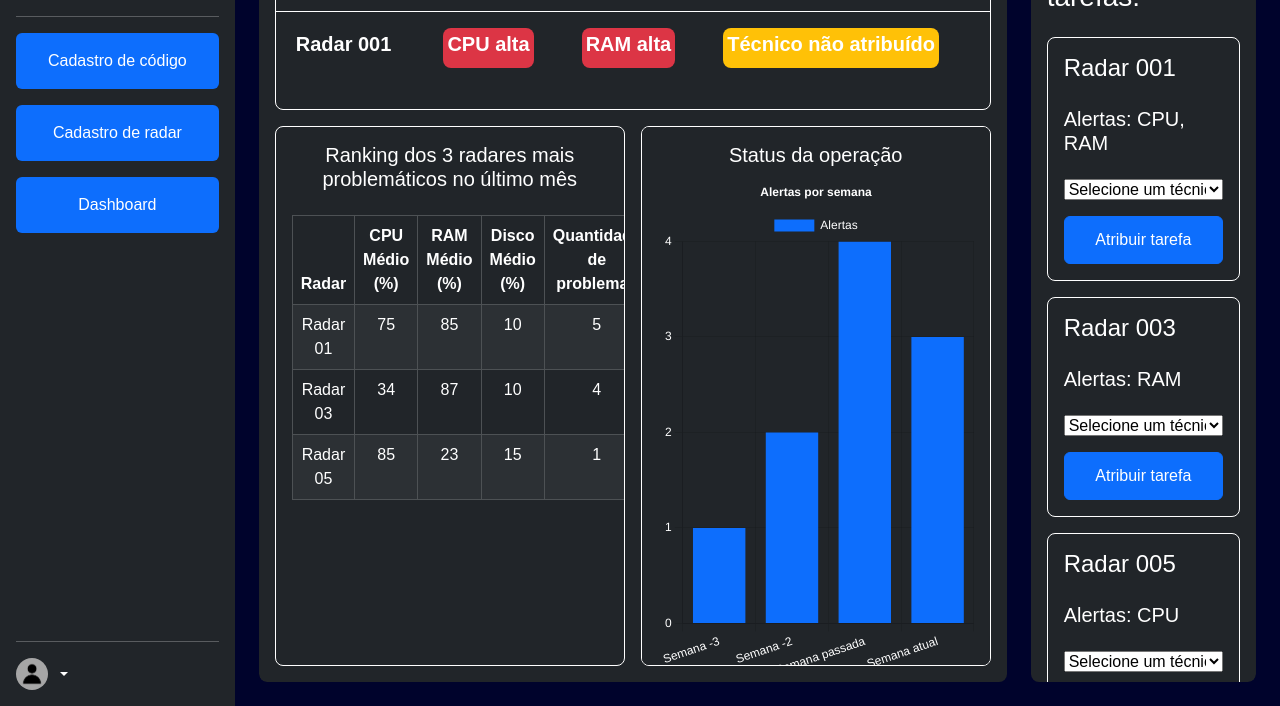
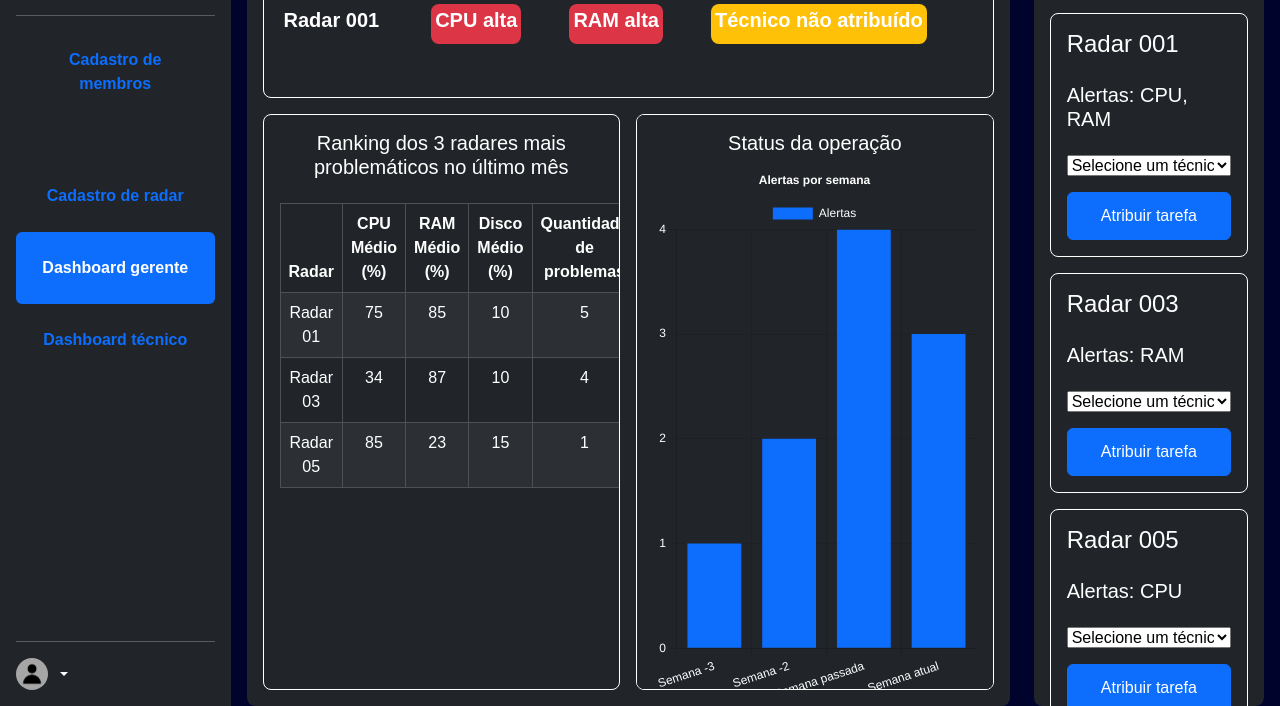
Before and after one commit to Strong-Eye/strong-eye, a website: page public/dashboard/dashboard-gerente.html in a window 1280 px wide. Shown: the part 94-800 px from the top of the page. Drawn offline with nearby package versions, Linux system fonts and the light colour scheme; files that its build step writes are made by us from their sources.

Commit message:
style, merge: atualização da area de cliente: adição da Dashboard do gerente

```diff
--- a/public/dashboard/dashboard-gerente.html
+++ b/public/dashboard/dashboard-gerente.html
@@ -18,31 +18,37 @@
 <body class="d-flex flex-row min-vh-100">
   <div class="offcanvas-md offcanvas-start text-bg-dark vh-100 d-flex flex-column " style="width: 290px;" tabindex="-1"
     id="offcanvasResponsive" aria-labelledby="offcanvasResponsiveLabel">
+
     <div class="offcanvas-header bg-dark d-flex mb-0 pb-0">
+      <img src="../assets/img/LOGO.png" alt="" style="max-height: 100%;" class="h-auto mw-100">
+    </div>
 
-      <img src="../assets/img/LOGO.png" alt="" style="max-height: 100%;" class="h-auto mw-100">
-
-    </div>
     <div class="offcanvas-body p-3 d-flex flex-column justify-content-between flex-grow-1">
       <hr />
-      <ul class="nav nav-pills flex-column mb-auto gap-3">
+      <ul class="nav nav-pills flex-column mb-auto">
         <li class="nav-item">
-          <a href="../cadastro-usuario.html" class="nav-link active p-3 text-center" aria-current="page">
-            Cadastro de código
+          <a href="./cadastro-usuario.html" class="nav-link p-3 text-center" aria-current="page">
+            <b>Cadastro de membros</b>
+          </a>
+        </li>
+        <br><br>
+         <li class="nav-item">
+          <a href="./cadastro-radar.html" class="nav-link p-4 text-center" aria-current="page">
+            <b>Cadastro de radar</b>
+          </a>
+        </li>
+        <li class="nav-item">
+          <a href="./dashboard-gerente.html" class="nav-link p-4 active text-center" aria-current="true">
+            <b>Dashboard gerente</b>
           </a>
         </li>
          <li class="nav-item">
-          <a href="./cadastro-radar.html" class="nav-link active p-3 text-center" aria-current="page">
-            Cadastro de radar
+          <a href="./dashboard-tecnico.html" class="nav-link p-4 text-center" aria-current="page">
+            <b>Dashboard técnico</b>
           </a>
         </li>
-        <li class="nav-item">
-          <a href="#" class="nav-link active p-3 text-center" aria-current="page">
-            Dashboard
-          </a>
-        </li>
+
       </ul>
-
       <hr />
       <div class="dropdown">
         <a href="#" class="d-flex align-items-center text-white text-decoration-none dropdown-toggle"
@@ -57,12 +63,13 @@
   </div>
 
 
-  <main class="flex-grow-1 w-100 vh-100 d-flex flex-column p-4 overflow-hidden">
+  <main class="flex-grow-1 w-100 h-100 d-flex flex-column ms-3 me-3 overflow-auto">
     <div>
       <button class="btn btn-primary d-md-none" type="button" data-bs-toggle="offcanvas"
         data-bs-target="#offcanvasResponsive" aria-controls="offcanvasResponsive">
         Menu</button>
     </div>
+
     <div class="w-100 flex-grow-1 overflow-hidden d-flex flex-row gap-4 justify-content-center align-items-center rounded-3">
         <div class="w-75 h-100 bg-dark p-3 d-flex flex-column gap-3 rounded-3">
             <div class="w-100 h-25 bg-dark border border-white rounded-3 d-flex flex-column">
```
Also changed, not shown: public/dashboard/cadastro-radar.html (+7 -1 lines), public/dashboard/cadastro-usuario.html (+7 -1 lines), public/dashboard/dashboard-tecnico.html (+6 -0 lines).
